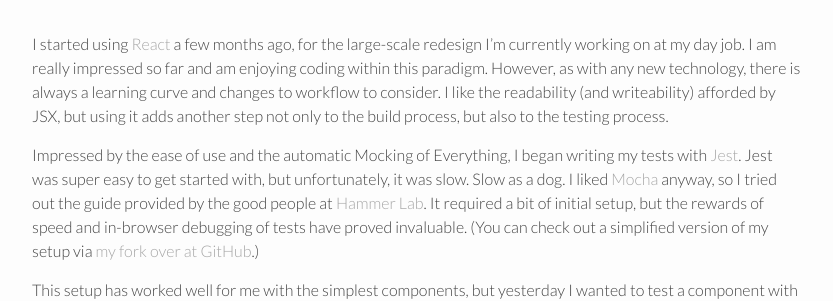
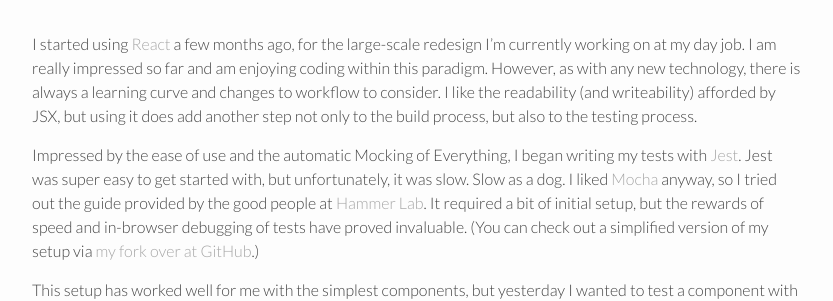
Before and after one commit to heldinz/heldinz.github.io, a Jekyll site: the page built from _posts/2015-06-26-testing-react-sinon-mocha.markdown, in a window 1280 px wide and 900 px high. Shown: the part 246-547 px from the top of the window, without its empty margins (223-1056 px from the left). Built offline with Jekyll 4.4.1, drawn with Linux system fonts in a browser that asks for light colours; nearby versions of some CDN libraries.

Commit message:
Wording tweak

```diff
--- a/_posts/2015-06-26-testing-react-sinon-mocha.markdown
+++ b/_posts/2015-06-26-testing-react-sinon-mocha.markdown
@@ -9,7 +9,7 @@ I started using [React][react] a few months ago, for the large-scale redesign
 I'm currently working on at my day job. I am really impressed so far and am
 enjoying coding within this paradigm. However, as with any new technology, there
 is always a learning curve and changes to workflow to consider. I like the
-readability (and writeability) afforded by JSX, but using it adds another step
+readability (and writeability) afforded by JSX, but using it does add another step
 not only to the build process, but also to the testing process.
 
 Impressed by the ease of use and the automatic Mocking of Everything, I began
```
